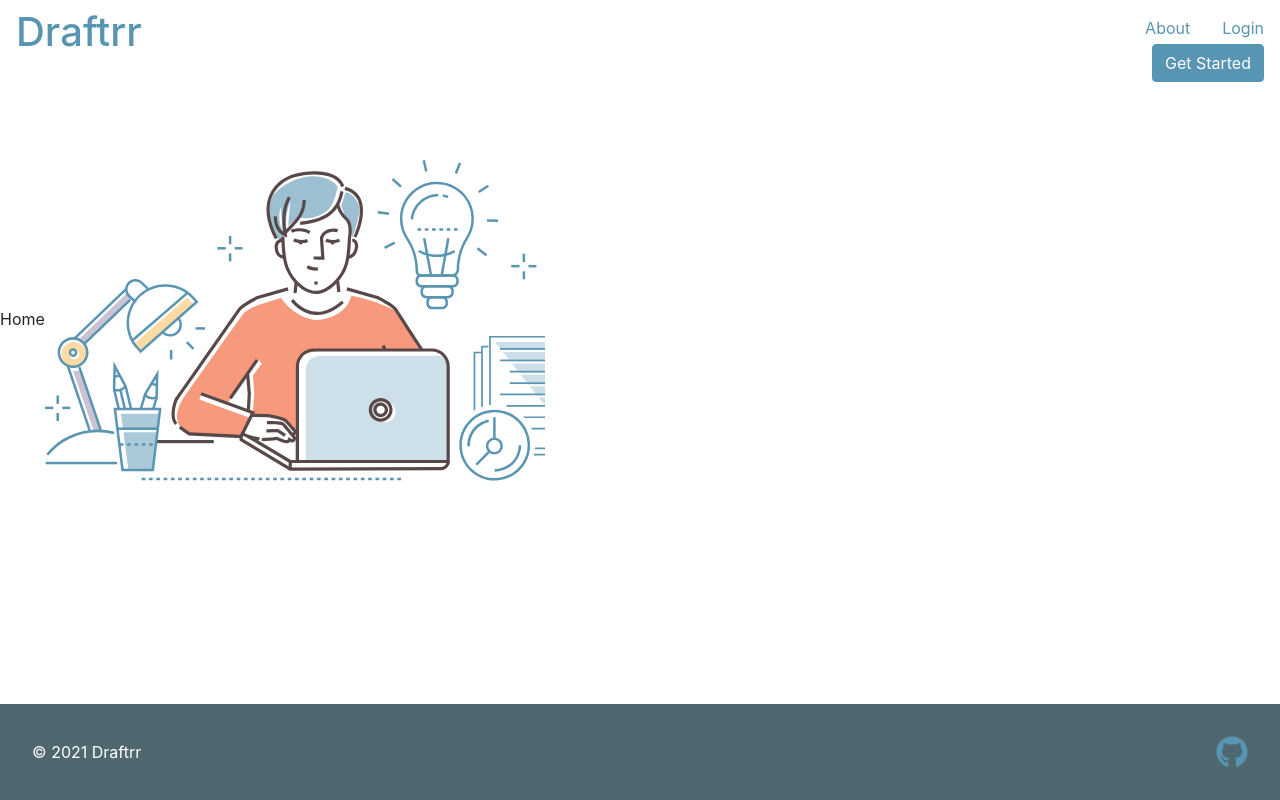
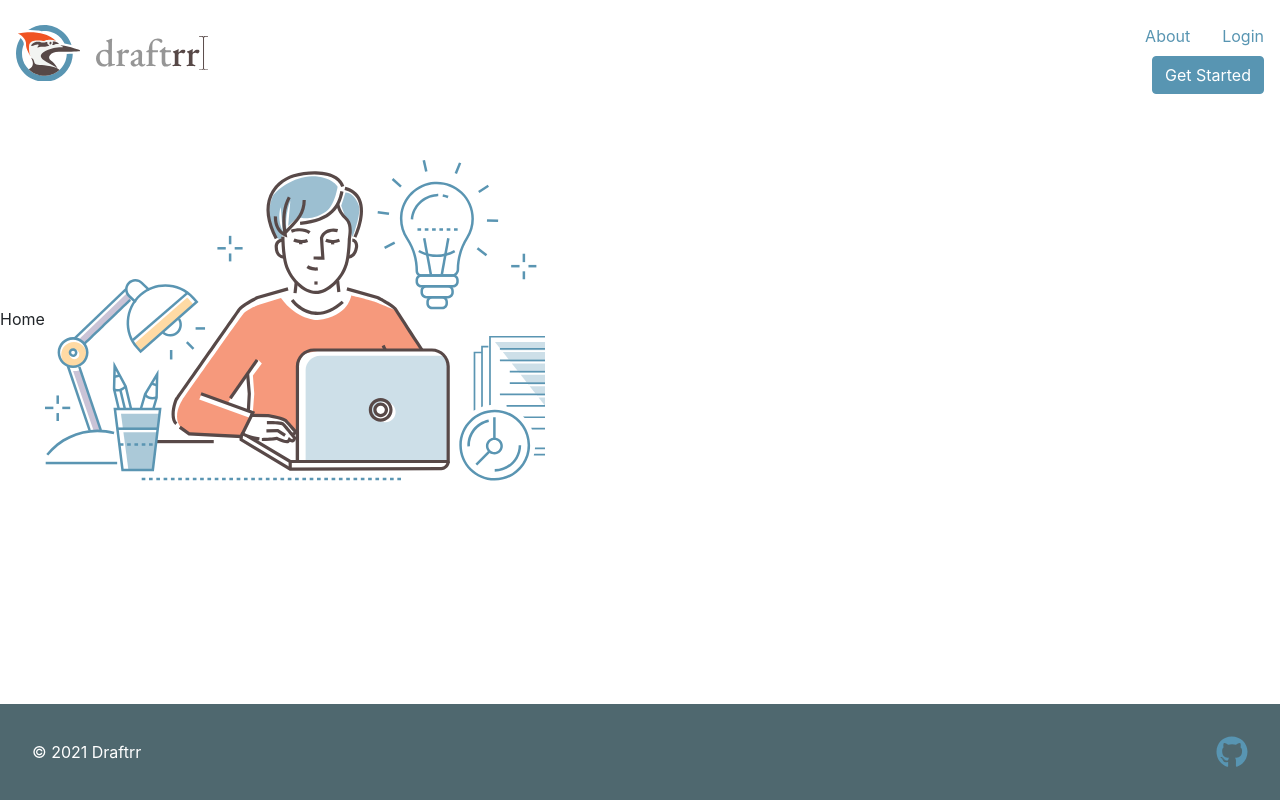
Before and after one commit to theMVPshop/DT02, a React (Create React App) app in the folder draftrr-react/: page / in a window 1280 px wide. Built offline with nearby package versions, Linux system fonts and the light colour scheme; what netlify-identity-widget would draw is missing.

Commit message:
logo in header

```diff
--- a/draftrr-react/src/components/Header/Header.jsx
+++ b/draftrr-react/src/components/Header/Header.jsx
@@ -1,6 +1,9 @@
 import { Link } from "react-router-dom"
 
 import Login from "../Login"
+import { Logo } from "../../img/Logo"
+import DraftrrLogo from "../../img/DraftrrLogo.jsx";
+
 import { Nav } from "react-bootstrap"
 
 import "./Header.scss"
@@ -8,21 +11,24 @@ import "./Header.scss"
 export const Header = () => {
     return (
         <header className="pt-2 d-flex justify-content-end">
-            <Link className="container pl-3" to="/">
-                <h1>Draftrr</h1>
+            <Link className="d-flex align-items-center container pl-3 pt-1" to="/">
+                <div className="mr-3">
+                <Logo width="4em" />
+                </div>
+                <DraftrrLogo width="7em" />
             </Link>
             <Nav
                 className="d-flex justify-content-end"
                 activeKey="/home"
             >
-            <Nav.Item className="px-3 mt-2">
+            <Nav.Item className="px-3 mt-3">
                 {/* <Nav.Link href="/home">Active</Nav.Link> */}
                 <Link to="/about">About</Link>
             </Nav.Item>
-            <Nav.Item className="px-3 mt-2">
+            <Nav.Item className="px-3 mt-3">
                 <Login />
             </Nav.Item>
-            <Nav.Item className="px-3 mt-1">
+            <Nav.Item className="px-3 mt-2">
                 <Link className="btn btn-primary rounded-6" to="/dashboard">Get Started</Link>
             </Nav.Item>
             </Nav>
```
